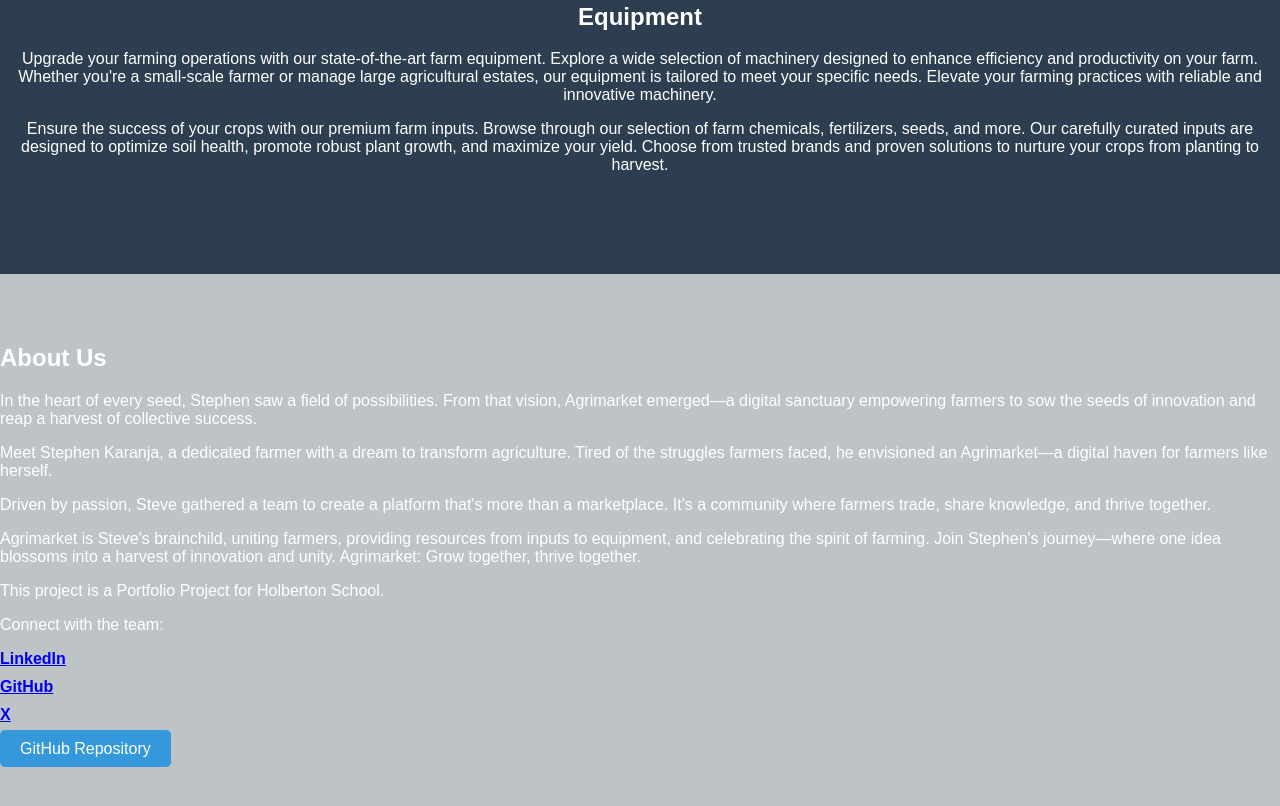
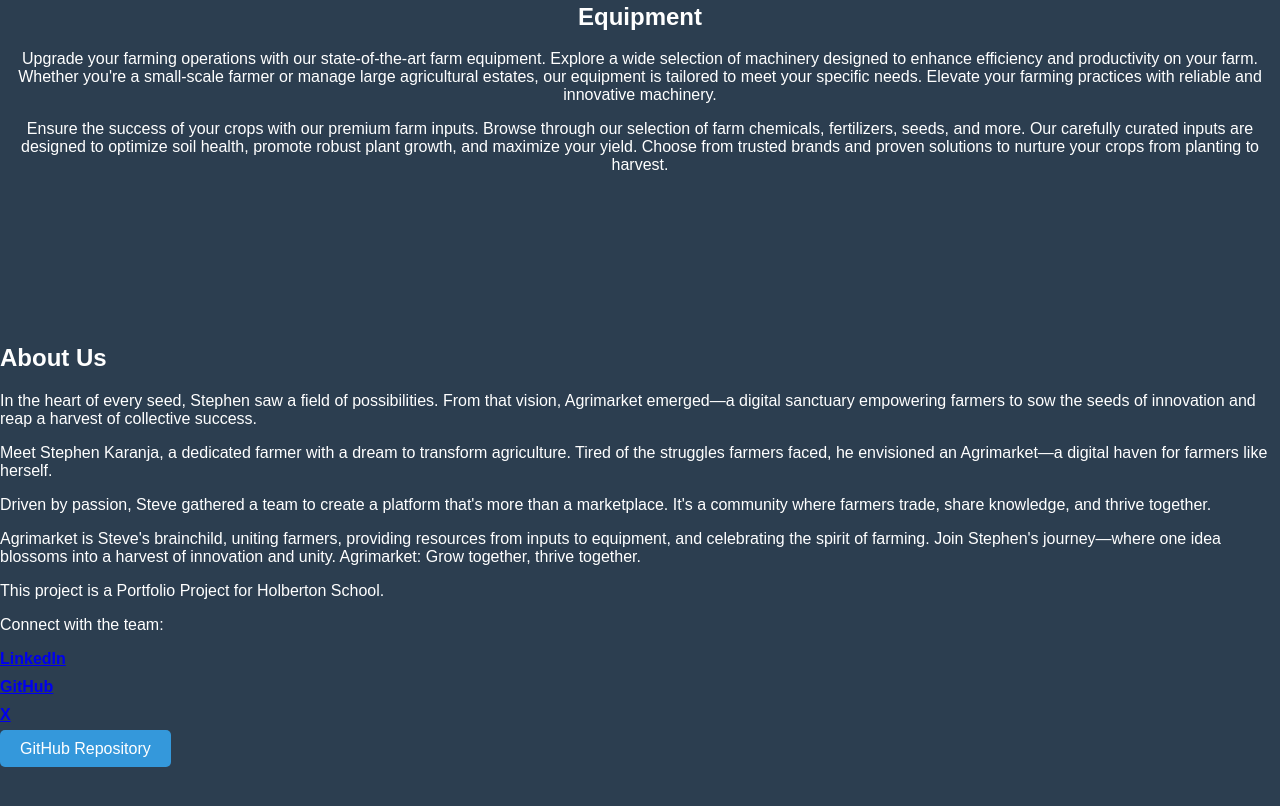
Before and after one commit to Stevecool023/Stevecool023.github.io, a plain HTML site: page index.html in a window 1280 px wide. Shown: the part 1794-2600 px from the top of the page. Drawn offline with Linux system fonts and the light colour scheme.

Commit message:
style it

```diff
--- a/styles.css
+++ b/styles.css
@@ -54,7 +54,7 @@ nav ul li {
 }
 
 #about {
-	background-color: #bdc3c7;
+	background-color: #2c3e50;
 	padding: 50px 0;
 }
 
```
